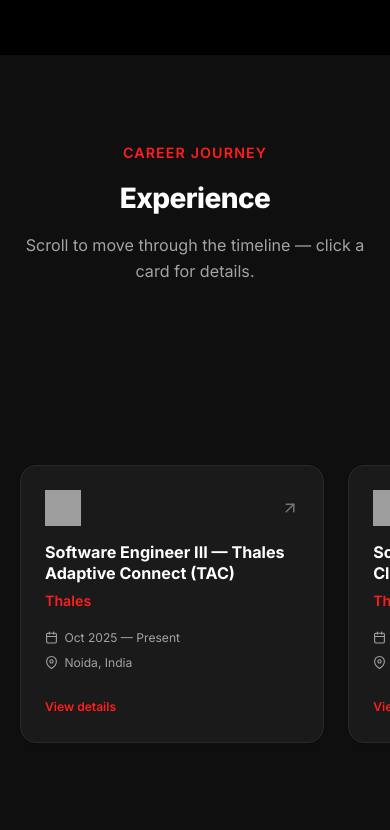
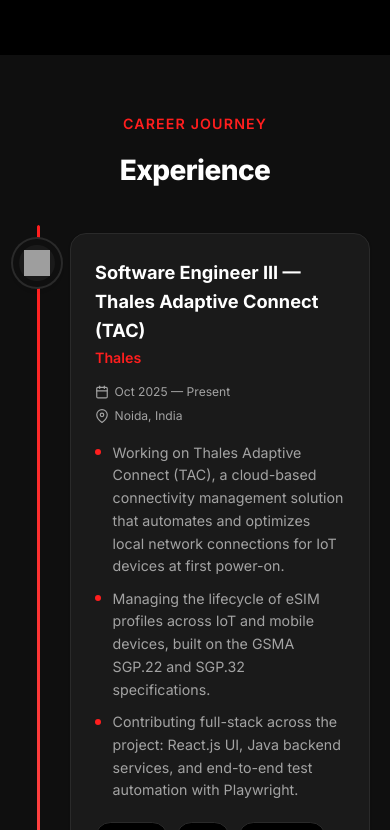
Before and after one commit to Anonsatyam/Portfolio, a React (Vite) app: page / in a window 390 px wide. Shown: the part 2114-2944 px from the top of the page. Built offline with nearby package versions, Linux system fonts and the light colour scheme; grey boxes are pictures that could not be loaded.

Commit message:
Revert "Rebuild Experience as GSAP-pinned horizontal scroll cards with a detail modal"
This reverts commit 00f23051aa7c91dac699918f20cdf88b9265392e.

```diff
--- a/package.json
+++ b/package.json
@@ -10,7 +10,6 @@
   },
   "dependencies": {
     "framer-motion": "^11.11.17",
-    "gsap": "^3.15.0",
     "react": "^18.3.1",
     "react-dom": "^18.3.1",
     "react-icons": "^5.3.0"
--- a/src/components/Experience.css
+++ b/src/components/Experience.css
@@ -1,127 +1,202 @@
-.experience-h {
+.experience__timeline {
   position: relative;
-  height: 100vh;
   display: flex;
   flex-direction: column;
-  overflow: hidden;
-  padding-top: clamp(88px, 12vh, 120px);
+  gap: clamp(2.5rem, 6vw, 4rem);
+  padding-block: 0.5rem;
 }
 
-.experience-h--static {
-  height: auto;
-  padding-top: var(--space-section);
-  padding-bottom: var(--space-section);
-  overflow: visible;
+/* Central trunk of the journey tree */
+.experience__spine-track {
+  position: absolute;
+  top: 0;
+  bottom: 0;
+  left: 50%;
+  width: 3px;
+  transform: translateX(-50%);
+  background: var(--color-accent-soft);
+  border-radius: 999px;
+  overflow: hidden;
 }
 
-.experience-h__head {
-  text-align: center;
-  flex-shrink: 0;
-  margin-bottom: clamp(1.25rem, 3vh, 2.25rem);
+.experience__spine-fill {
+  width: 100%;
+  height: 100%;
+  background: linear-gradient(180deg, var(--color-accent), var(--color-accent-dark));
+  transform-origin: top center;
+  border-radius: 999px;
 }
 
-.experience-h__viewport {
-  flex: 1;
+.experience__row {
+  position: relative;
+  display: grid;
+  grid-template-columns: 1fr 60px 1fr;
+  align-items: start;
+  gap: clamp(1rem, 3vw, 2rem);
+}
+
+.experience__spacer {
+  grid-column: 1;
+}
+
+.experience__row--right .experience__card-wrap {
+  grid-column: 3;
+}
+
+.experience__row--left .experience__card-wrap {
+  grid-column: 1;
+}
+
+.experience__row--left .experience__spacer {
+  grid-column: 3;
+}
+
+/* The node/branch point on the trunk */
+.experience__node {
+  grid-column: 2;
+  justify-self: center;
+  align-self: start;
+  margin-top: clamp(0.75rem, 2vw, 1.25rem);
+  width: 44px;
+  height: 44px;
+  border-radius: 50%;
+  background: var(--color-surface);
   display: flex;
   align-items: center;
-  min-height: 0;
+  justify-content: center;
+  box-shadow: 0 0 0 6px var(--color-bg-alt), 0 0 0 8px var(--color-border), var(--shadow-md);
+  z-index: 1;
+  flex-shrink: 0;
 }
 
-.experience-h--static .experience-h__viewport {
-  overflow-x: auto;
-  padding-bottom: 1rem;
-  -webkit-overflow-scrolling: touch;
+.experience__card-wrap {
+  min-width: 0;
 }
 
-.experience-h__track {
-  display: flex;
-  gap: 1.5rem;
-  padding-inline: clamp(1.25rem, 5vw, 3rem);
-  will-change: transform;
+.experience__item {
+  padding: clamp(1.5rem, 3vw, 2.25rem);
 }
 
-.experience-h--static .experience-h__track {
-  will-change: auto;
-}
-
-.experience-h__card {
-  flex-shrink: 0;
-  width: clamp(270px, 32vw, 360px);
-  text-align: left;
-  cursor: pointer;
-  padding: clamp(1.5rem, 3vw, 2rem);
-  font: inherit;
-  transition: transform var(--transition-fast), box-shadow var(--transition-fast);
-}
-
-.experience-h__card:focus-visible {
-  outline: 2px solid var(--color-accent);
-  outline-offset: 2px;
-}
-
-.experience-h__card:hover,
-.experience-h__card:focus-visible {
-  transform: translateY(-6px);
-}
-
-.experience-h__card-top {
+.experience__top {
   display: flex;
-  align-items: center;
+  flex-wrap: wrap;
   justify-content: space-between;
+  gap: 0.75rem;
   margin-bottom: 1rem;
 }
 
-.experience-h__expand {
-  color: var(--color-text-soft);
-  transition: color var(--transition-fast), transform var(--transition-fast);
+.experience__role {
+  font-size: var(--fs-lg);
+  font-weight: 700;
+  color: var(--color-ink);
 }
 
-.experience-h__card:hover .experience-h__expand {
-  color: var(--color-accent);
-  transform: translate(2px, -2px);
-}
-
-.experience-h__role {
-  font-size: var(--fs-base);
-  font-weight: 700;
-  color: var(--color-ink);
-  margin-bottom: 0.35rem;
-  line-height: 1.3;
-}
-
-.experience-h__company {
+.experience__company {
   color: var(--color-accent);
   font-weight: 600;
   font-size: var(--fs-sm);
-  margin-bottom: 1rem;
+  margin-top: 0.15rem;
 }
 
-.experience-h__meta {
+.experience__meta {
   display: flex;
   flex-direction: column;
-  gap: 0.35rem;
+  gap: 0.3rem;
   font-size: var(--fs-xs);
   color: var(--color-text-muted);
+  text-align: right;
+}
+
+.experience__meta span {
+  display: inline-flex;
+  align-items: center;
+  gap: 0.35rem;
+  justify-content: flex-end;
+}
+
+.experience__points {
+  display: flex;
+  flex-direction: column;
+  gap: 0.6rem;
   margin-bottom: 1.25rem;
 }
 
-.experience-h__meta span {
-  display: inline-flex;
-  align-items: center;
-  gap: 0.4rem;
+.experience__points li {
+  position: relative;
+  padding-left: 1.1rem;
+  font-size: var(--fs-sm);
+  color: var(--color-text-muted);
 }
 
-.experience-h__hint {
-  font-size: var(--fs-xs);
-  font-weight: 600;
-  color: var(--color-accent);
+.experience__points li::before {
+  content: "";
+  position: absolute;
+  left: 0;
+  top: 0.55em;
+  width: 6px;
+  height: 6px;
+  border-radius: 50%;
+  background: var(--color-accent);
 }
 
-@media (max-width: 640px) {
-  .experience-h {
-    padding-top: clamp(80px, 10vh, 100px);
+.experience__tags {
+  display: flex;
+  flex-wrap: wrap;
+  gap: 0.5rem;
+}
+
+/* Mobile / tablet: trunk moves to the left edge, all cards branch right */
+@media (max-width: 760px) {
+  .experience__spine-track {
+    left: 21px;
+    transform: none;
   }
-  .experience-h__card {
-    width: min(78vw, 320px);
+
+  .experience__row,
+  .experience__row--right,
+  .experience__row--left {
+    grid-template-columns: 42px 1fr;
+  }
+
+  .experience__spacer {
+    display: none;
+  }
+
+  .experience__row--right .experience__card-wrap,
+  .experience__row--left .experience__card-wrap {
+    grid-column: 2;
+  }
+
+  .experience__node {
+    grid-column: 1;
+  }
+
+  .experience__meta {
+    text-align: left;
+  }
+
+  .experience__meta span {
+    justify-content: flex-start;
+  }
+
+  .experience__top {
+    flex-direction: column;
   }
 }
+
+@media (max-width: 420px) {
+  .experience__node {
+    width: 36px;
+    height: 36px;
+  }
+
+  .experience__spine-track {
+    left: 17px;
+  }
+
+  .experience__row,
+  .experience__row--right,
+  .experience__row--left {
+    grid-template-columns: 34px 1fr;
+  }
+}
--- a/src/components/Experience.jsx
+++ b/src/components/Experience.jsx
@@ -1,97 +1,88 @@
-import { useEffect, useRef, useState } from "react";
-import gsap from "gsap";
-import { ScrollTrigger } from "gsap/ScrollTrigger";
-import { FiMapPin, FiCalendar, FiArrowUpRight } from "react-icons/fi";
+import { useRef } from "react";
+import { motion, useScroll, useTransform } from "framer-motion";
+import { FiMapPin, FiCalendar } from "react-icons/fi";
+import Reveal from "./Reveal";
 import { experience } from "../data/content";
 import { ICONS_3D } from "../lib/icons3d";
-import JobModal from "./JobModal";
 import "./Experience.css";
 
-gsap.registerPlugin(ScrollTrigger);
-
 export default function Experience() {
-  const sectionRef = useRef(null);
-  const trackRef = useRef(null);
-  const [activeJob, setActiveJob] = useState(null);
-  const [reducedMotion, setReducedMotion] = useState(false);
-
-  useEffect(() => {
-    setReducedMotion(window.matchMedia("(prefers-reduced-motion: reduce)").matches);
-  }, []);
-
-  useEffect(() => {
-    if (reducedMotion) return;
-
-    const ctx = gsap.context(() => {
-      const track = trackRef.current;
-      const section = sectionRef.current;
-      if (!track || !section) return;
-
-      const getDistance = () => track.scrollWidth - section.offsetWidth;
-
-      const tween = gsap.to(track, {
-        x: () => -getDistance(),
-        ease: "none",
-        scrollTrigger: {
-          trigger: section,
-          start: "top top",
-          end: () => `+=${Math.max(getDistance(), 1)}`,
-          scrub: 0.6,
-          pin: true,
-          anticipatePin: 1,
-          invalidateOnRefresh: true,
-        },
+  const timelineRef = useRef(null);
+  const { scrollYProgress } = useScroll({
+    target: timelineRef,
+    offset: ["start 0.75", "end 0.35"],
   });
-
-      return () => tween.kill();
-    }, sectionRef);
-
-    return () => ctx.revert();
-  }, [reducedMotion]);
+  const spineScale = useTransform(scrollYProgress, [0, 1], [0, 1]);
 
   return (
-    <section
-      id="experience"
-      ref={sectionRef}
-      className={`experience-h section--alt ${reducedMotion ? "experience-h--static" : ""}`}
-    >
-      <div className="experience-h__head container">
+    <section id="experience" className="section section--alt experience">
+      <div className="container">
+        <Reveal>
+          <div className="section-head">
             <span className="eyebrow">Career Journey</span>
             <h2 className="section-title">Experience</h2>
-        {!reducedMotion && (
-          <p className="section-subtitle">Scroll to move through the timeline — click a card for details.</p>
-        )}
+          </div>
+        </Reveal>
+
+        <div className="experience__timeline" ref={timelineRef}>
+          <div className="experience__spine-track" aria-hidden="true">
+            <motion.div
+              className="experience__spine-fill"
+              style={{ scaleY: spineScale }}
+            />
           </div>
 
-      <div className="experience-h__viewport">
-        <div className="experience-h__track" ref={trackRef}>
-          {experience.map((job, i) => (
-            <button
-              key={i}
-              type="button"
-              className="experience-h__card card"
-              onClick={() => setActiveJob(job)}
+          {experience.map((job, i) => {
+            const side = i % 2 === 0 ? "right" : "left";
+            return (
+              <div className={`experience__row experience__row--${side}`} key={i}>
+                <div className="experience__spacer" aria-hidden="true" />
+
+                <motion.div
+                  className="experience__node"
+                  initial={{ scale: 0, opacity: 0 }}
+                  whileInView={{ scale: 1, opacity: 1 }}
+                  viewport={{ once: true, amount: 0.6 }}
+                  transition={{ duration: 0.45, delay: 0.15, ease: [0.34, 1.56, 0.64, 1] }}
                 >
-              <div className="experience-h__card-top">
-                <img src={ICONS_3D.briefcase} alt="" width={36} height={36} loading="lazy" />
-                <FiArrowUpRight className="experience-h__expand" size={18} />
+                  <img src={ICONS_3D.briefcase} alt="" width={26} height={26} loading="lazy" />
+                </motion.div>
+
+                <Reveal
+                  direction={side === "right" ? "left" : "right"}
+                  className="experience__card-wrap"
+                  delay={0.1}
+                >
+                  <div className="experience__item card">
+                    <div className="experience__top">
+                      <div>
+                        <h3 className="experience__role">{job.role}</h3>
+                        <p className="experience__company">{job.company}</p>
+                      </div>
+                      <div className="experience__meta">
+                        <span><FiCalendar size={14} /> {job.period}</span>
+                        <span><FiMapPin size={14} /> {job.location}</span>
+                      </div>
                     </div>
 
-              <h3 className="experience-h__role">{job.role}</h3>
-              <p className="experience-h__company">{job.company}</p>
+                    <ul className="experience__points">
+                      {job.points.map((p, idx) => (
+                        <li key={idx}>{p}</li>
+                      ))}
+                    </ul>
 
-              <div className="experience-h__meta">
-                <span><FiCalendar size={13} /> {job.period}</span>
-                <span><FiMapPin size={13} /> {job.location}</span>
-              </div>
-
-              <span className="experience-h__hint">View details</span>
-            </button>
+                    <div className="experience__tags">
+                      {job.tags.map((tag) => (
+                        <span className="tag" key={tag}>{tag}</span>
                       ))}
                     </div>
                   </div>
-
-      <JobModal job={activeJob} onClose={() => setActiveJob(null)} />
+                </Reveal>
+              </div>
+            );
+          })}
+        </div>
+      </div>
     </section>
   );
 }
--- a/src/components/JobModal.css
+++ /dev/null
@@ -1,127 +0,0 @@
-.job-modal__overlay {
-  position: fixed;
-  inset: 0;
-  z-index: 1000;
-  background: rgba(0, 0, 0, 0.75);
-  backdrop-filter: blur(4px);
-  display: flex;
-  align-items: center;
-  justify-content: center;
-  padding: clamp(1rem, 5vw, 2rem);
-}
-
-.job-modal__panel {
-  position: relative;
-  width: 100%;
-  max-width: 640px;
-  max-height: 85vh;
-  overflow-y: auto;
-  background: var(--color-surface);
-  border: 1px solid var(--color-border);
-  border-radius: var(--radius-lg);
-  box-shadow: var(--shadow-lg);
-  padding: clamp(1.75rem, 4vw, 2.5rem);
-}
-
-.job-modal__close {
-  position: absolute;
-  top: 1.25rem;
-  right: 1.25rem;
-  width: 36px;
-  height: 36px;
-  border-radius: 50%;
-  display: flex;
-  align-items: center;
-  justify-content: center;
-  color: var(--color-text-muted);
-  border: 1px solid var(--color-border);
-  transition: all var(--transition-fast);
-}
-
-.job-modal__close:hover {
-  color: var(--color-accent);
-  border-color: var(--color-accent);
-}
-
-.job-modal__top {
-  display: flex;
-  align-items: flex-start;
-  justify-content: space-between;
-  gap: 1rem;
-  margin-bottom: 1rem;
-  padding-right: 2.5rem;
-}
-
-.job-modal__meta {
-  display: flex;
-  flex-direction: column;
-  gap: 0.3rem;
-  font-size: var(--fs-xs);
-  color: var(--color-text-muted);
-  text-align: right;
-}
-
-.job-modal__meta span {
-  display: inline-flex;
-  align-items: center;
-  gap: 0.35rem;
-  justify-content: flex-end;
-}
-
-.job-modal__role {
-  font-size: var(--fs-lg);
-  font-weight: 700;
-  color: var(--color-ink);
-}
-
-.job-modal__company {
-  color: var(--color-accent);
-  font-weight: 600;
-  font-size: var(--fs-sm);
-  margin-top: 0.15rem;
-  margin-bottom: 1.25rem;
-}
-
-.job-modal__points {
-  display: flex;
-  flex-direction: column;
-  gap: 0.65rem;
-  margin-bottom: 1.5rem;
-}
-
-.job-modal__points li {
-  position: relative;
-  padding-left: 1.1rem;
-  font-size: var(--fs-sm);
-  color: var(--color-text-muted);
-  line-height: 1.6;
-}
-
-.job-modal__points li::before {
-  content: "";
-  position: absolute;
-  left: 0;
-  top: 0.55em;
-  width: 6px;
-  height: 6px;
-  border-radius: 50%;
-  background: var(--color-accent);
-}
-
-.job-modal__tags {
-  display: flex;
-  flex-wrap: wrap;
-  gap: 0.5rem;
-}
-
-@media (max-width: 480px) {
-  .job-modal__top {
-    flex-direction: column;
-  }
-  .job-modal__meta {
-    text-align: left;
-  }
-  .job-modal__meta span {
-    justify-content: flex-start;
-  }
-}
--- a/src/components/JobModal.jsx
+++ /dev/null
@@ -1,72 +0,0 @@
-import { useEffect } from "react";
-import { AnimatePresence, motion } from "framer-motion";
-import { FiX, FiCalendar, FiMapPin } from "react-icons/fi";
-import { ICONS_3D } from "../lib/icons3d";
-import "./JobModal.css";
-
-export default function JobModal({ job, onClose }) {
-  useEffect(() => {
-    if (!job) return;
-    document.body.style.overflow = "hidden";
-    const onKey = (e) => e.key === "Escape" && onClose();
-    window.addEventListener("keydown", onKey);
-    return () => {
-      document.body.style.overflow = "";
-      window.removeEventListener("keydown", onKey);
-    };
-  }, [job, onClose]);
-
-  return (
-    <AnimatePresence>
-      {job && (
-        <motion.div
-          className="job-modal__overlay"
-          onClick={onClose}
-          initial={{ opacity: 0 }}
-          animate={{ opacity: 1 }}
-          exit={{ opacity: 0 }}
-          transition={{ duration: 0.2 }}
-        >
-          <motion.div
-            className="job-modal__panel"
-            role="dialog"
-            aria-modal="true"
-            aria-labelledby="job-modal-title"
-            onClick={(e) => e.stopPropagation()}
-            initial={{ opacity: 0, scale: 0.92, y: 24 }}
-            animate={{ opacity: 1, scale: 1, y: 0 }}
-            exit={{ opacity: 0, scale: 0.92, y: 24 }}
-            transition={{ duration: 0.25, ease: [0.22, 1, 0.36, 1] }}
-          >
-            <button className="job-modal__close" onClick={onClose} aria-label="Close">
-              <FiX size={22} />
-            </button>
-
-            <div className="job-modal__top">
-              <img src={ICONS_3D.briefcase} alt="" width={44} height={44} loading="lazy" />
-              <div className="job-modal__meta">
-                <span><FiCalendar size={14} /> {job.period}</span>
-                <span><FiMapPin size={14} /> {job.location}</span>
-              </div>
-            </div>
-
-            <h3 id="job-modal-title" className="job-modal__role">{job.role}</h3>
-            <p className="job-modal__company">{job.company}</p>
-
-            <ul className="job-modal__points">
-              {job.points.map((p, idx) => (
-                <li key={idx}>{p}</li>
-              ))}
-            </ul>
-
-            <div className="job-modal__tags">
-              {job.tags.map((tag) => (
-                <span className="tag" key={tag}>{tag}</span>
-              ))}
-            </div>
-          </motion.div>
-        </motion.div>
-      )}
-    </AnimatePresence>
-  );
-}
```
Also changed, not shown: 1 other file (tests, documents, lock files or other folders). Lines whose indentation alone changed are shown as unchanged.
